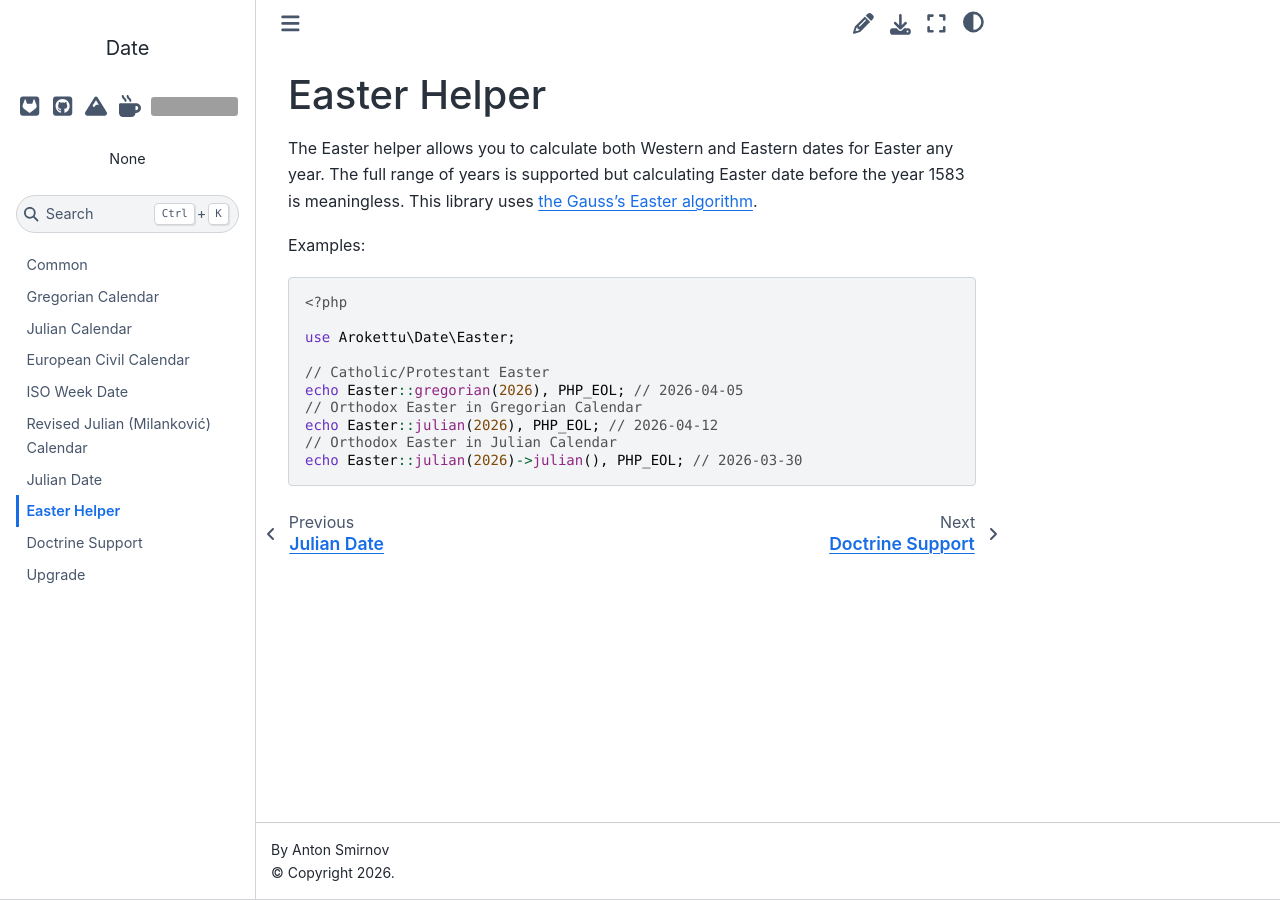
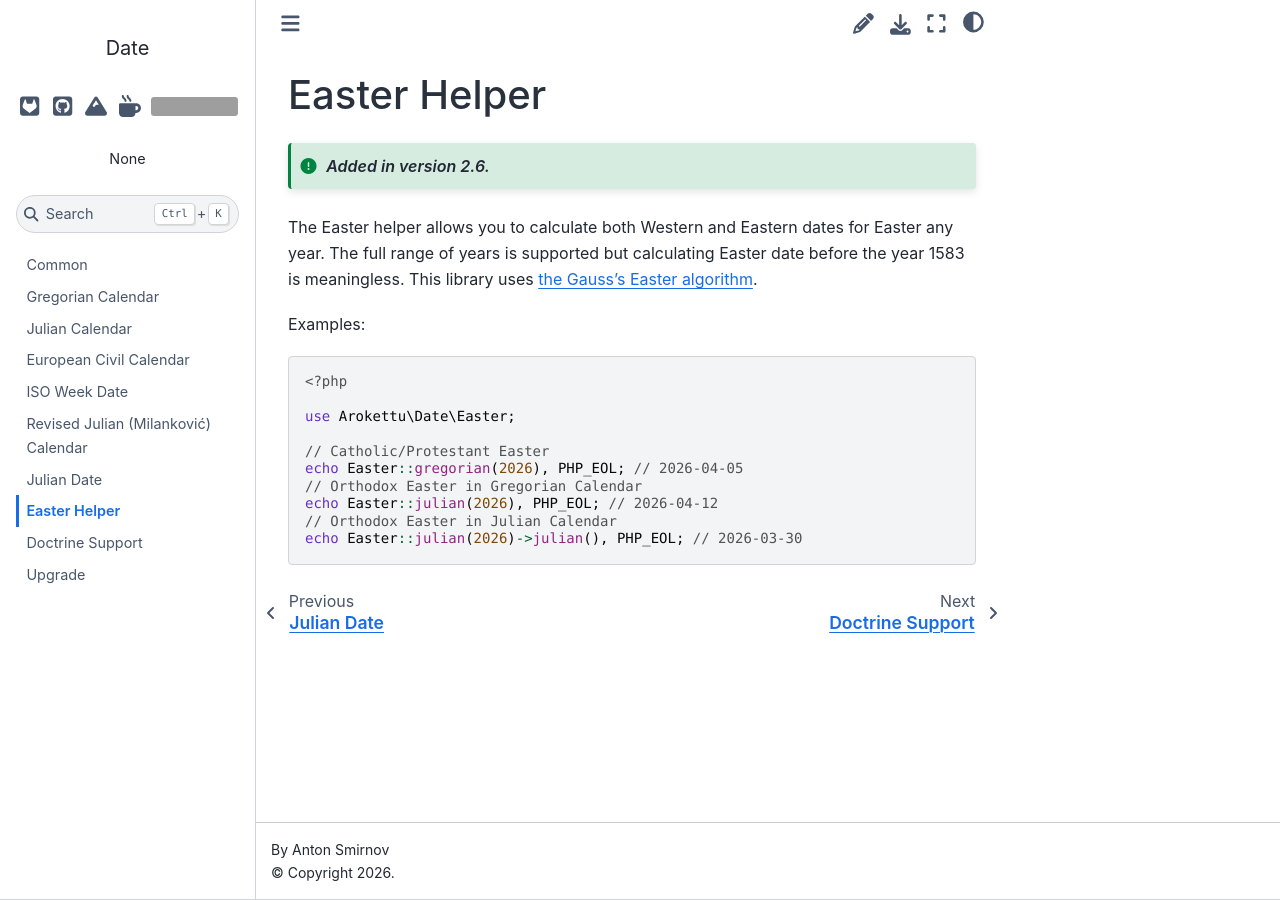
Before and after one commit to arokettu/php-date, a Sphinx documentation site: the page built from docs/easter.rst, in a window 1280 px wide. Built offline with Sphinx 7.4.7 and the Sphinx Book theme 1.1.4, drawn with Linux system fonts in a browser that asks for light colours; grey boxes are pictures that could not be loaded.

Commit message:
Mark with versionadded

```diff
--- a/docs/easter.rst
+++ b/docs/easter.rst
@@ -2,6 +2,8 @@ Easter Helper
 #############
 
 .. highlight:: php
+
+.. versionadded:: 2.6
 
 The Easter helper allows you to calculate both Western and Eastern dates for Easter any year.
 The full range of years is supported but calculating Easter date before the year 1583 is meaningless.
```
